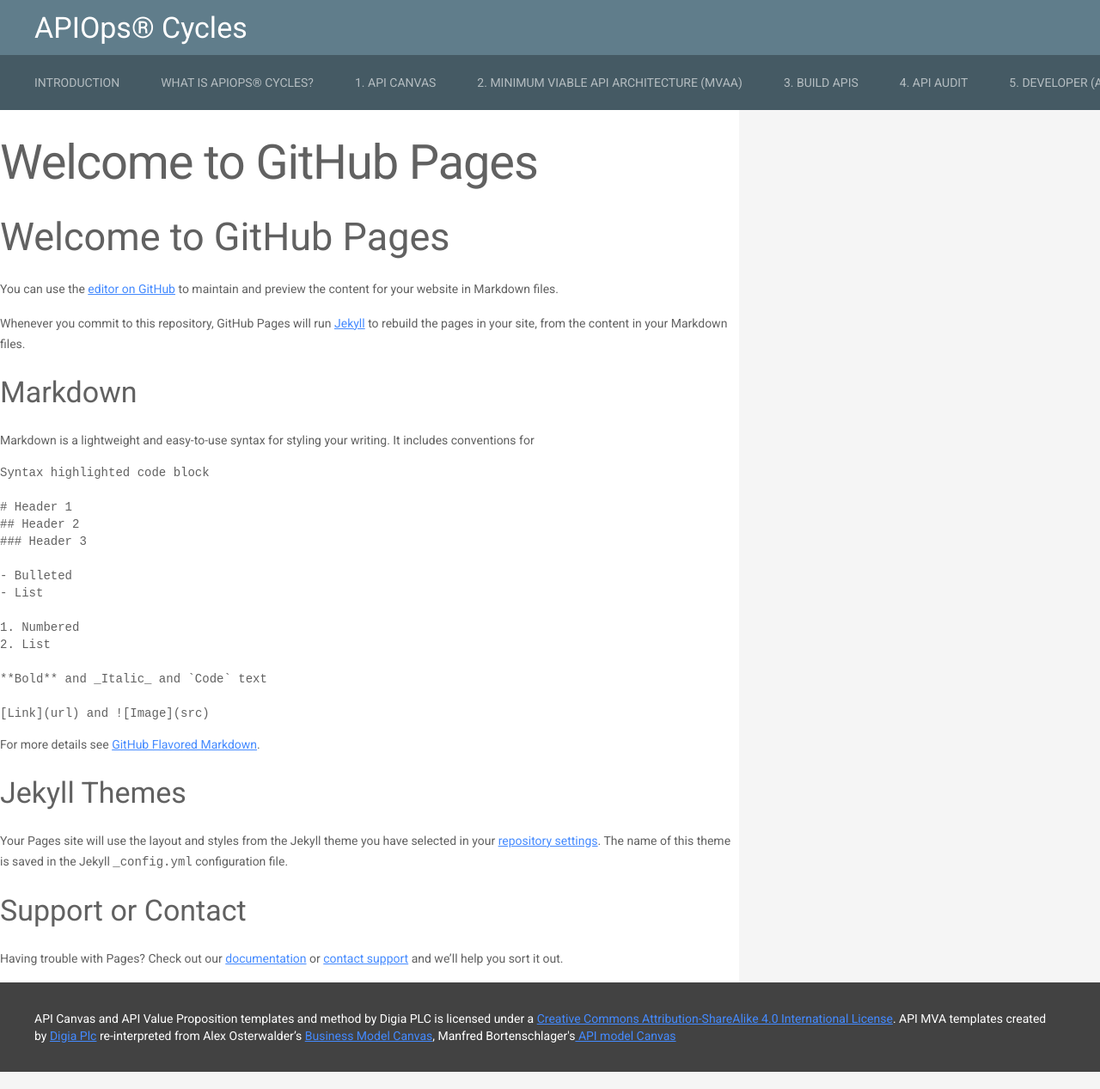
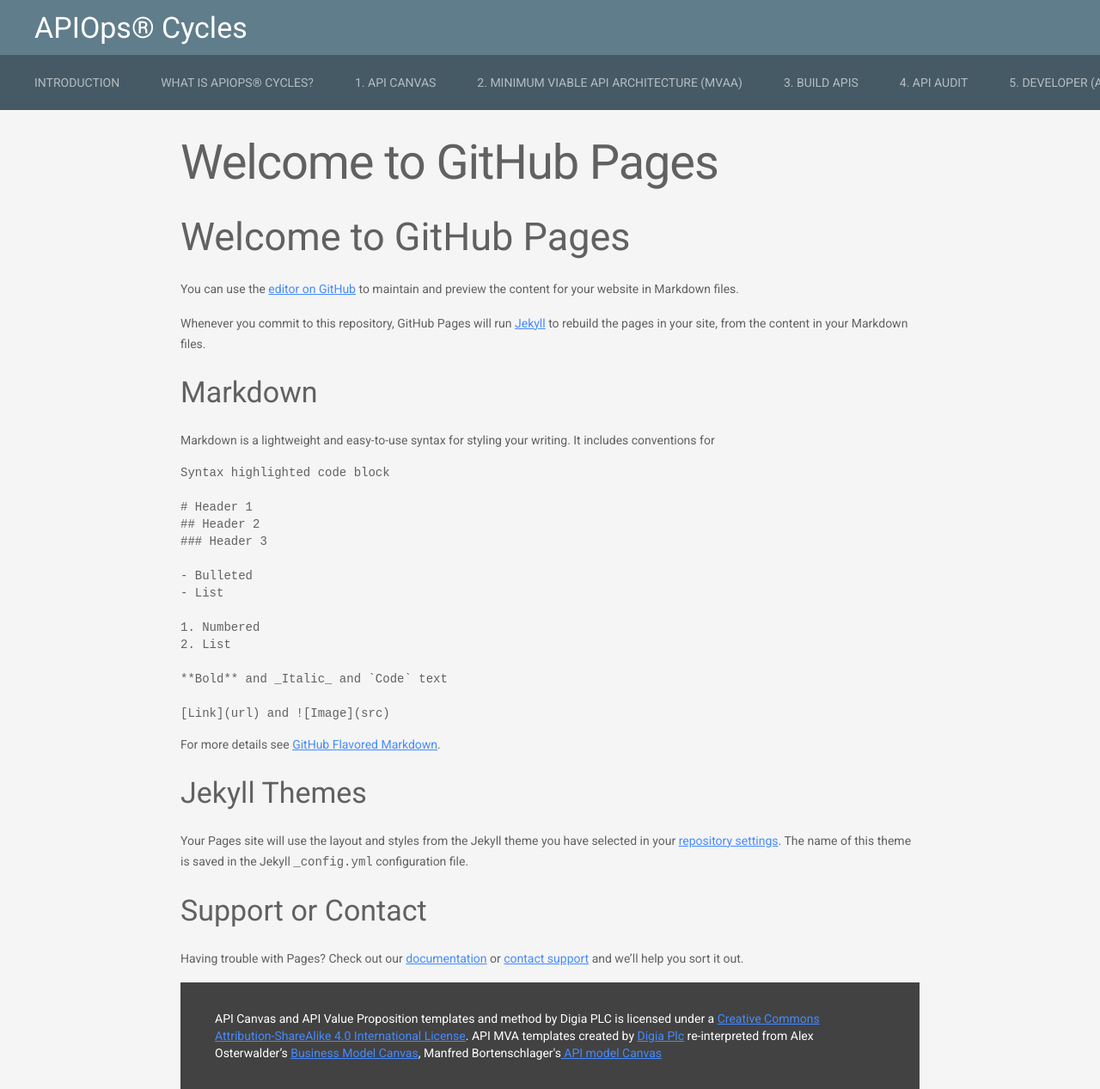
Before and after one commit to mniinio/APIOps-cycles, a Jekyll site: the page built from README.md, in a window 1280 px wide. Shown: the whole page at 86% size. Built offline with Jekyll 4.4.1, drawn with Linux system fonts in a browser that asks for light colours; our own code applies the rules of GitHub Pages for plain Markdown files.

Commit message:
removing extra blocks

```diff
--- a/_layouts/default.html
+++ b/_layouts/default.html
@@ -50,15 +50,8 @@
       </header>
       <main class="mdl-layout__content">
         <div class="content mdl-grid mdl-grid--no-spacing" id="content">
-          <div class="mdl-layout__tab-panel">
-            <section class="section--center mdl-grid mdl-grid--no-spacing">
-              <div class="mdl-cell mdl-cell--12-col">
       {{ content }}
-            </div>
-          </section>
-          </div>
         </div>
-
         <footer class="mdl-mega-footer">
           <div class="mdl-mega-footer--bottom-section">
             <div class="mdl-logo">
```
